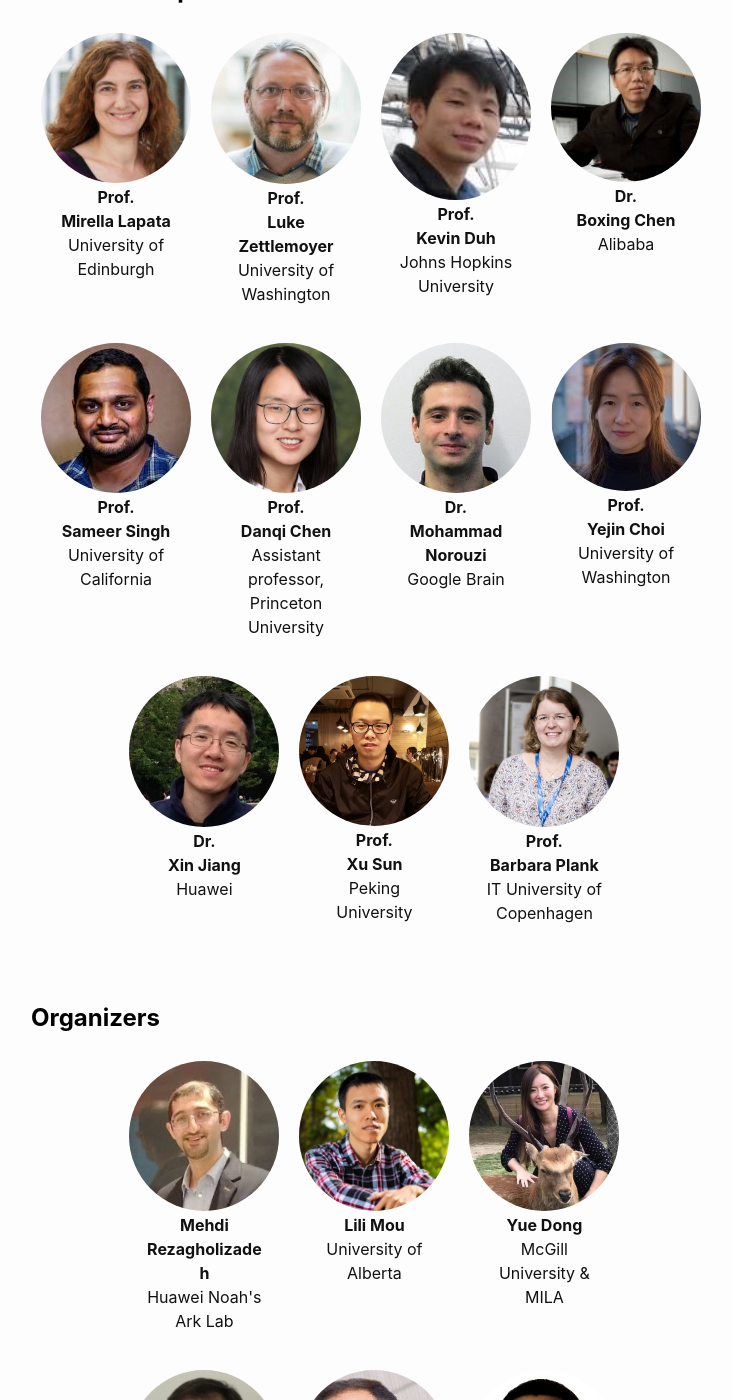
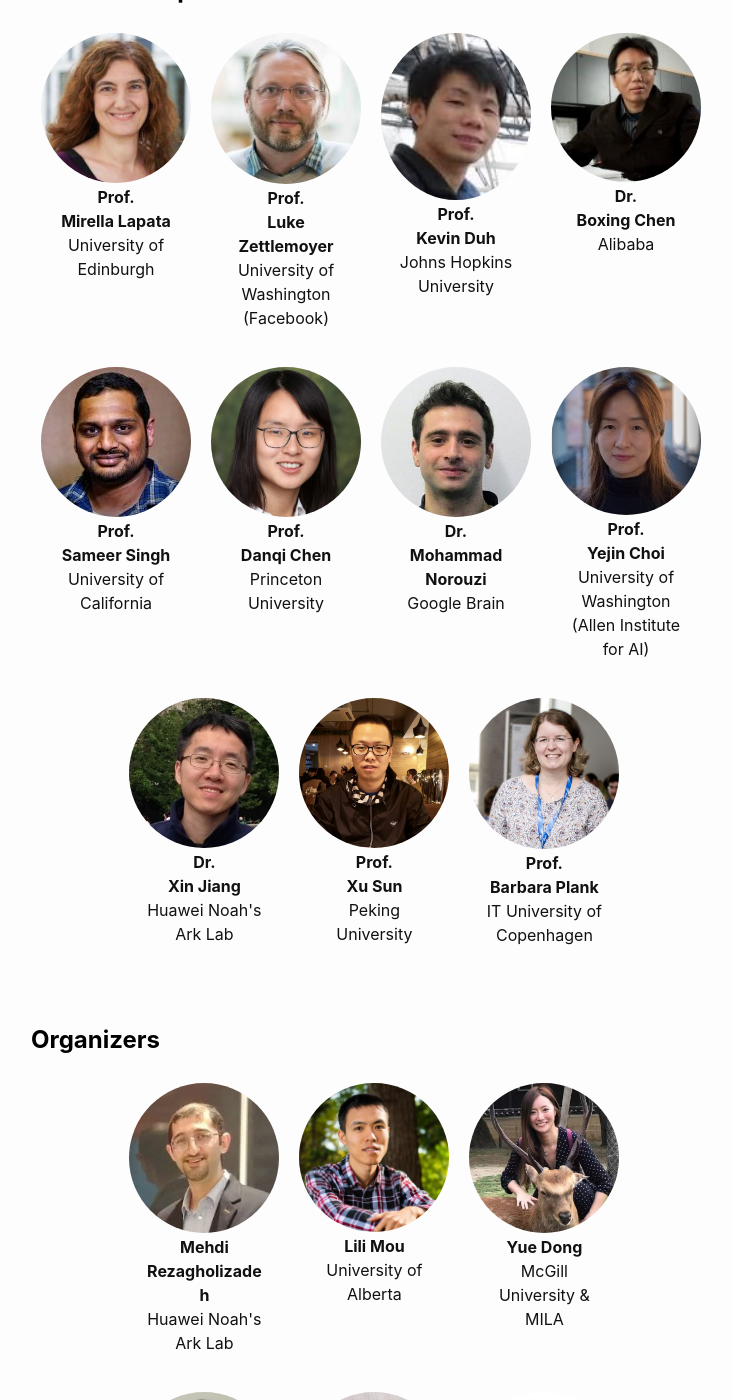
Before and after one commit to newsumm/newsumm.github.io, a Jekyll site: the page built from index.md, in a window 1280 px wide and 1400 px high, scrolled down 2663 px. Shown: the whole window, without its empty margins (269-1001 px from the left). Built offline with Jekyll 4.4.1, drawn with Linux system fonts in a browser that asks for light colours.

Commit message:
New index

```diff
--- a/index.md
+++ b/index.md
@@ -124,7 +124,7 @@ We encourage the NeurIPS community to submit their solutions, ideas, and ongoing
 		<h4>
 			<b>Prof.<br>Luke Zettlemoyer</b>
 			<br>
-			University of Washington
+			University of Washington (Facebook)
 		</h4>
 		</center>
 	  </div>
@@ -174,7 +174,7 @@ We encourage the NeurIPS community to submit their solutions, ideas, and ongoing
 		<h4>
 			<b>Prof.<br>Danqi Chen</b>
 			<br>
-			Assistant professor, Princeton University
+			Princeton University
 		</h4>
 		</center>
 	  </div>
@@ -198,7 +198,7 @@ We encourage the NeurIPS community to submit their solutions, ideas, and ongoing
 		<h4>
 			<b>Prof.<br>Yejin Choi</b>
 			<br>
-			University of Washington
+			University of Washington (Allen Institute for AI)
 		</h4>
 		</center>
 	  </div>
@@ -212,7 +212,7 @@ We encourage the NeurIPS community to submit their solutions, ideas, and ongoing
 		<h4>
 			<b>Dr.<br>Xin Jiang</b>
 			<br>
-			Huawei
+			Huawei Noah's Ark Lab
 		</h4>
 		</center>
 	  </div>
@@ -244,6 +244,20 @@ We encourage the NeurIPS community to submit their solutions, ideas, and ongoing
 		</center>
 	  </div>
 	</div>
+        <!--
+	<div class="card column">
+	  <img src="/images/samira_ebrahimi_kahou.jpg" alt="Samira Ebrahimi Kahou" class="img_card">
+	  <div class="container">
+		<center>
+		<h4>
+			<b>Prof.<br>Samira Ebrahimi Kahou</b>
+			<br>
+			ETS & MILA
+		</h4>
+		</center>
+	  </div>
+	</div>
+	-->
 </div>
 <br> <br>
 <!-- Organizers -->
```
